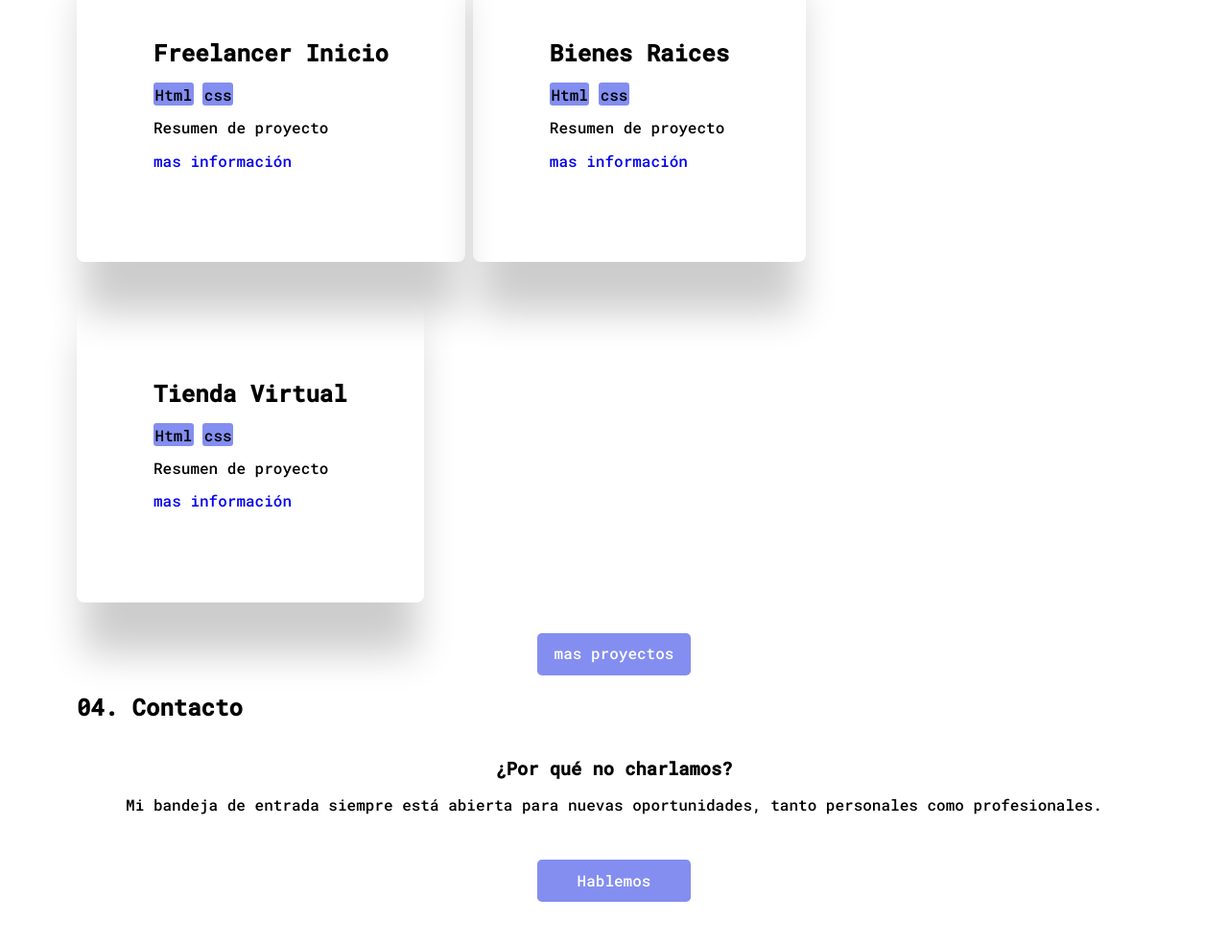
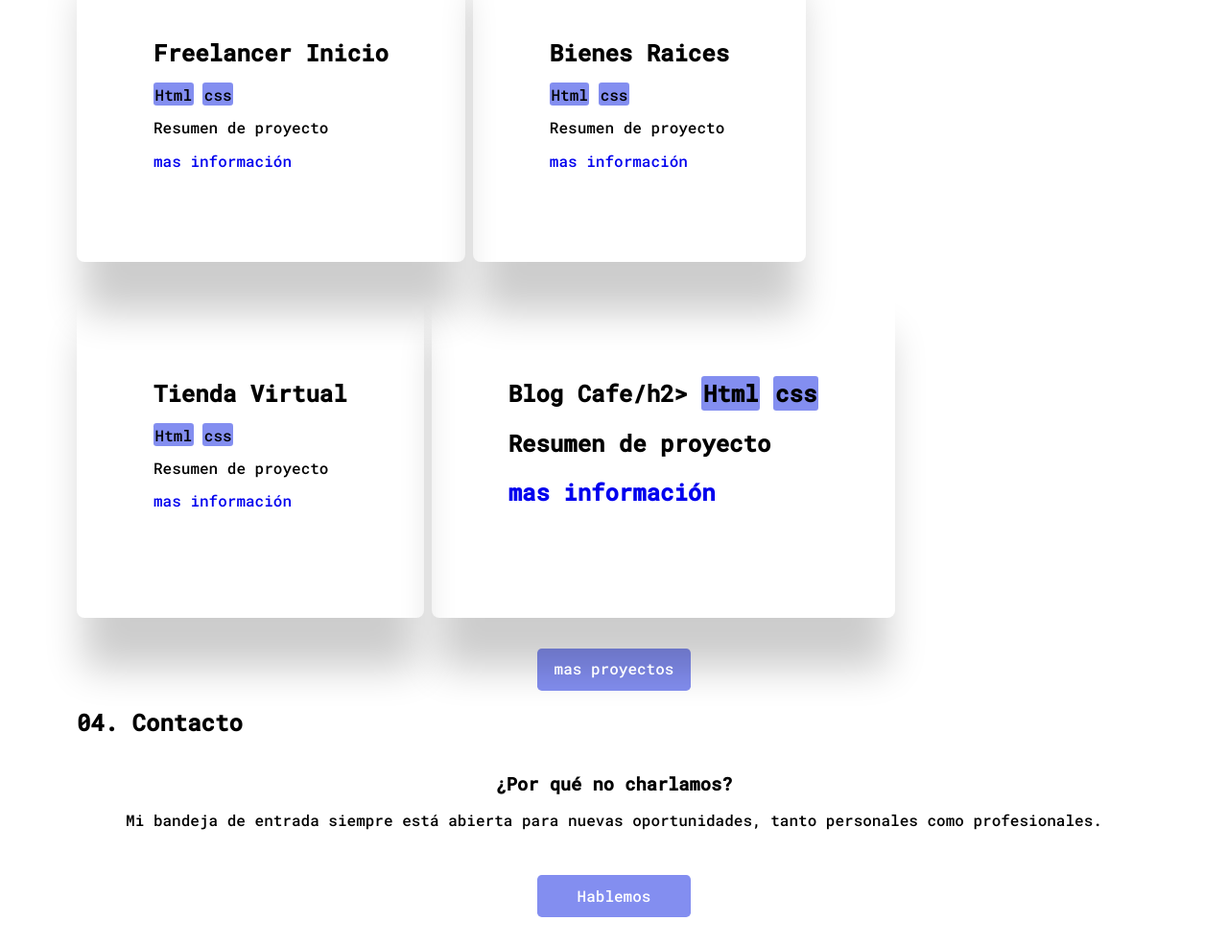
Before and after one commit to HGRLatam/DAD, a plain HTML site: page index.html in a window 1280 px wide. Shown: the part 1676-2661 px from the top of the page at 96% size. Drawn offline with Linux system fonts and the light colour scheme.

Commit message:
agregado proyecto

```diff
--- a/css/style.css
+++ b/css/style.css
@@ -36,7 +36,6 @@ li {
 .navegacion-principal {
   display: flex;
   flex-direction: column;
-
   align-items: center;
 }
 .navegacion-principal a {
@@ -110,8 +109,6 @@ li {
   flex-wrap: wrap;
 }
 .mifoto {
-  /* width: 30%;
-  height: 30%; */
   max-width: 100%;
 }
 .seccion--tec {
--- a/index.html
+++ b/index.html
@@ -112,6 +112,13 @@
             <p>Resumen de proyecto</p>
             <a href="https://github.com/HGRLatam/tiendavirtual" target="_blank"> mas información</a>
           </div>
+          <div class="seccion-items">
+            <h2>Blog Cafe/h2>
+            <span>Html</span>
+            <span>css</span>
+            <p>Resumen de proyecto</p>
+            <a href="https://github.com/HGRLatam/blogdecafe_inicio" target="_blank"> mas información</a>
+          </div>
         </div>
         <a class="boton" href="#">mas proyectos </a>
       </section>
```
